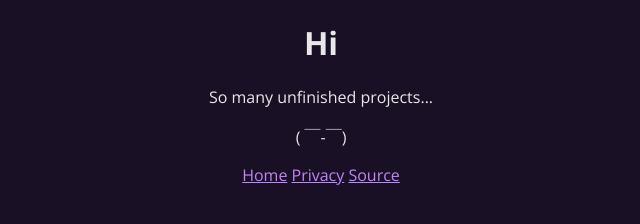
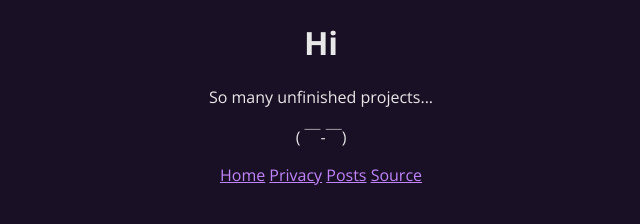
Before and after one commit to udnzk/udnzk-website, an Eleventy site: page src/index.html in a window 1280 px wide. Shown: the full height of the page, 319-959 px from the left. Built offline with nearby package versions, Linux system fonts and the light colour scheme; Eleventy itself is replaced by a stand-in of ours; files that its build step writes are made by us from their sources.

Commit message:
fixed a typo and added posts/ to the footer

```diff
--- a/src/_includes/components/footer.html
+++ b/src/_includes/components/footer.html
@@ -3,6 +3,7 @@
   <nav>
   <a href="/">Home</a>
   <a href="/privacy">Privacy</a>
+  <a href="/posts">Posts</a>
   <a href="https://github.com/udnzk/udnzk-website" target="_blank" rel="noopener noreferrer">Source</a>
   </nav>
 
--- a/src/_includes/components/head.html
+++ b/src/_includes/components/head.html
@@ -1,6 +1,6 @@
 <head>
 	<meta charset="UTF-8">
-	<meta name="viewport" content="width=device-width, inital-scale=1">
+	<meta name="viewport" content="width=device-width, initial-scale=1">
 	<link rel="stylesheet" href="/css/style.css">
 	<title>{{ title }}</title>
 </head>
```
